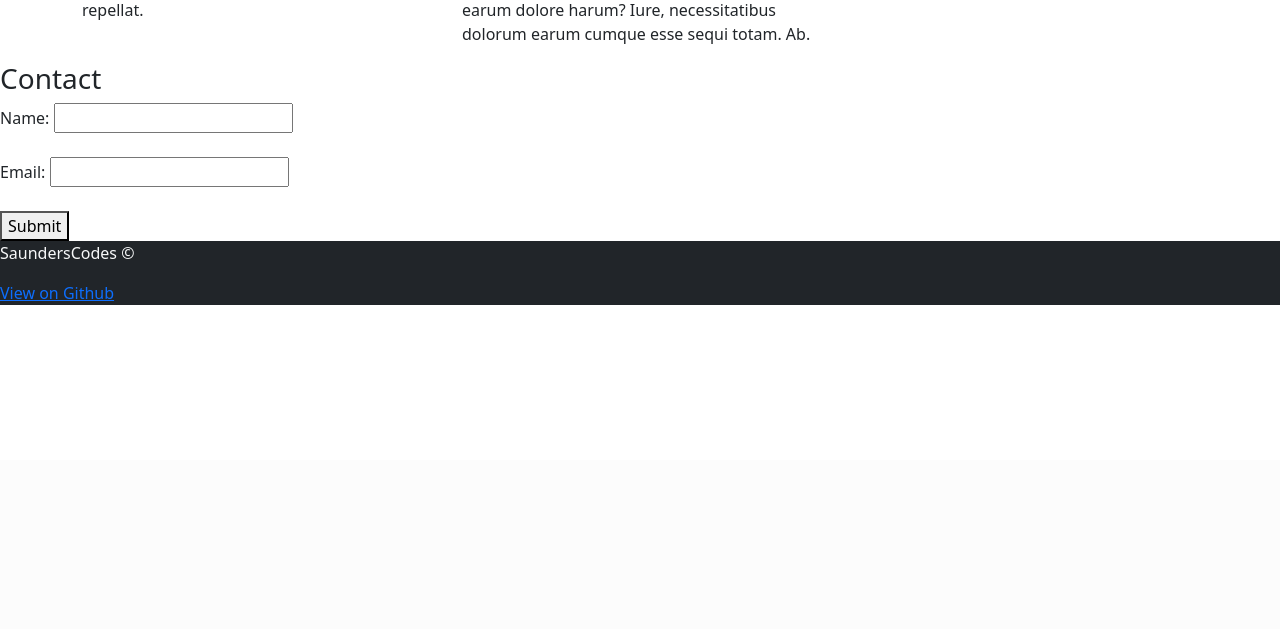
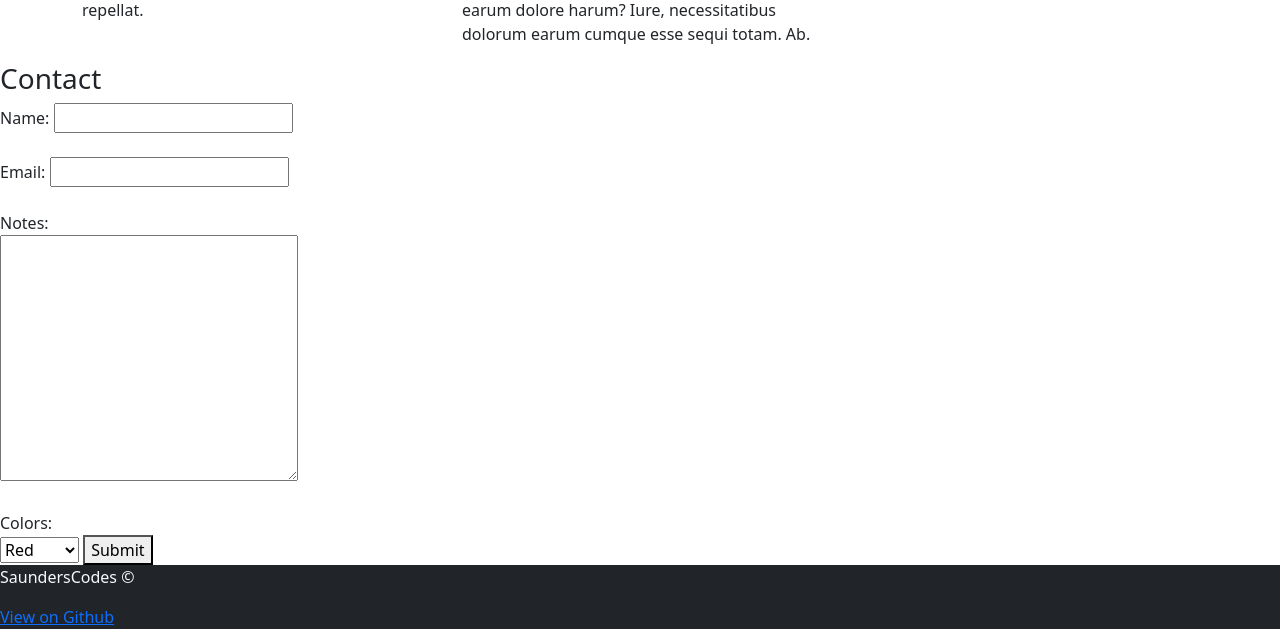
Before and after one commit to J-Saun/LAMP_Demo, a PHP site: page / in a window 1280 px wide. Shown: the part 340-969 px from the top of the page. Before the commit the page ends 645 px from the top, so only its background shows below. Run offline with PHP 8.4, Linux system fonts and the light colour scheme.

Commit message:
Dev: Added example html elements to use

```diff
--- a/index.php
+++ b/index.php
@@ -77,9 +77,19 @@
     <div>
         <h3>Contact</h3>
         <form action="process.php" method="post">
-            Name: <input type="text" name="username" /><br /><br />
+            Name: <input type="text" name="username" required /><br /><br />
             Email: <input type="email" name="useremail" id="" /><br /><br />
-
+            Notes:<br>
+            <textarea name="notes" id="" cols="30" rows="10"></textarea><br><br>
+            Colors:<br>
+            <select name="colors" id="">
+                <option value="red">Red</option>
+                <option value="blue">Blue</option>
+                <option value="green">Green</option>
+                <option value="yellow">Yellow</option>
+                <option value="orange">Orange</option>
+                <option value="purple">Purple</option>
+            </select>
             <button name="signupform" type="submit">Submit</button>
         </form>
     </div>
```
